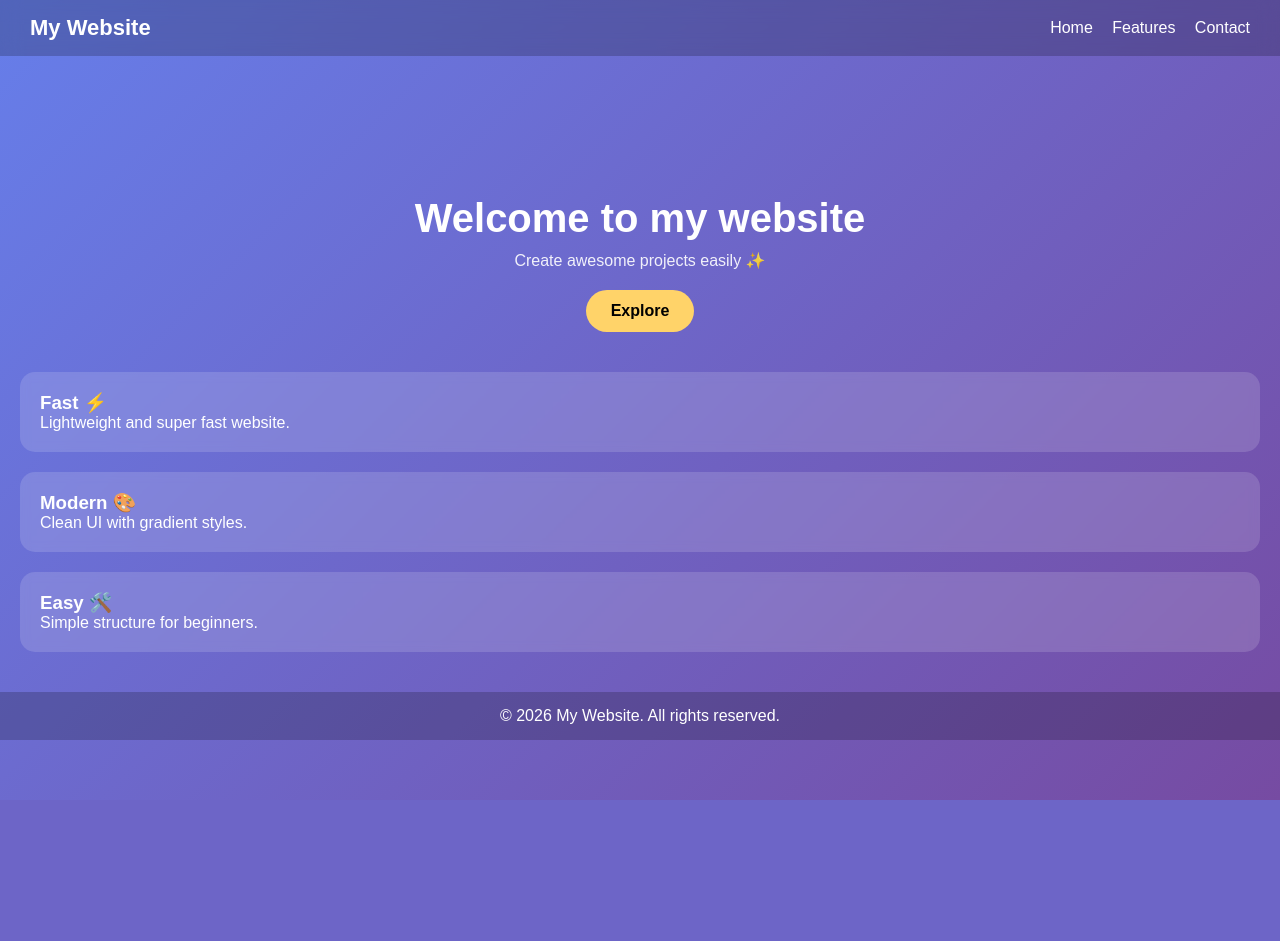
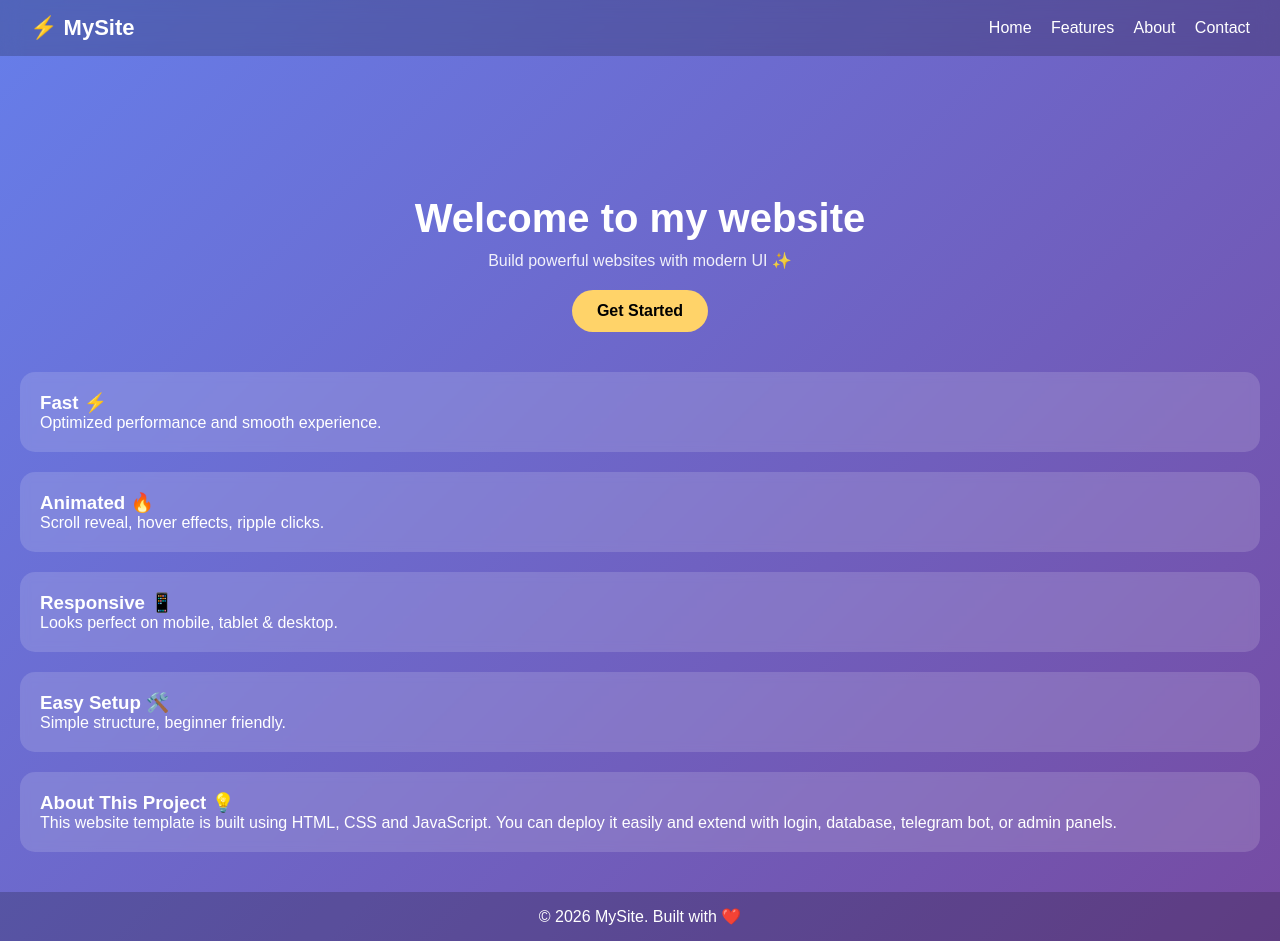
Before and after one commit to denki307/Denkiwebtest, a Flask app: page / in a window 1280 px wide. Before the commit the page ends 800 px from the top, so only its background shows below. Run offline with Flask 3, Linux system fonts and the light colour scheme.

Commit message:
Update index.html

```diff
--- a/templates/index.html
+++ b/templates/index.html
@@ -3,7 +3,7 @@
 <head>
   <meta charset="UTF-8">
   <meta name="viewport" content="width=device-width, initial-scale=1.0">
-  <title>My Website</title>
+  <title>My Modern Website 🚀</title>
 
   <!-- CSS -->
   <link rel="stylesheet" href="style.css">
@@ -11,44 +11,62 @@
 
 <body>
 
-  <!-- Header -->
+  <!-- ================= Header ================= -->
   <header>
-    <h1>My Website</h1>
+    <h1>⚡ MySite</h1>
     <nav>
       <a href="#home">Home</a>
       <a href="#features">Features</a>
+      <a href="#about">About</a>
       <a href="#contact">Contact</a>
     </nav>
   </header>
 
-  <!-- Hero -->
+  <!-- ================= Hero ================= -->
   <section class="hero" id="home">
     <h2 id="typing"></h2>
-    <p>Create awesome projects easily ✨</p>
-    <a href="#features" class="btn">Explore</a>
+    <p>Build powerful websites with modern UI ✨</p>
+    <a href="#features" class="btn">Get Started</a>
   </section>
 
-  <!-- Features -->
+  <!-- ================= Features ================= -->
   <section id="features">
     <div class="card">
       <h3>Fast ⚡</h3>
-      <p>Lightweight and super fast website.</p>
+      <p>Optimized performance and smooth experience.</p>
     </div>
 
     <div class="card">
-      <h3>Modern 🎨</h3>
-      <p>Clean UI with gradient styles.</p>
+      <h3>Animated 🔥</h3>
+      <p>Scroll reveal, hover effects, ripple clicks.</p>
     </div>
 
     <div class="card">
-      <h3>Easy 🛠️</h3>
-      <p>Simple structure for beginners.</p>
+      <h3>Responsive 📱</h3>
+      <p>Looks perfect on mobile, tablet & desktop.</p>
+    </div>
+
+    <div class="card">
+      <h3>Easy Setup 🛠️</h3>
+      <p>Simple structure, beginner friendly.</p>
     </div>
   </section>
 
-  <!-- Footer -->
+  <!-- ================= About ================= -->
+  <section id="about">
+    <div class="card">
+      <h3>About This Project 💡</h3>
+      <p>
+        This website template is built using HTML, CSS and JavaScript.
+        You can deploy it easily and extend with login, database,
+        telegram bot, or admin panels.
+      </p>
+    </div>
+  </section>
+
+  <!-- ================= Footer ================= -->
   <footer id="contact">
-    <p>© 2026 My Website. All rights reserved.</p>
+    <p>© 2026 MySite. Built with ❤️</p>
   </footer>
 
   <!-- JS -->
```
